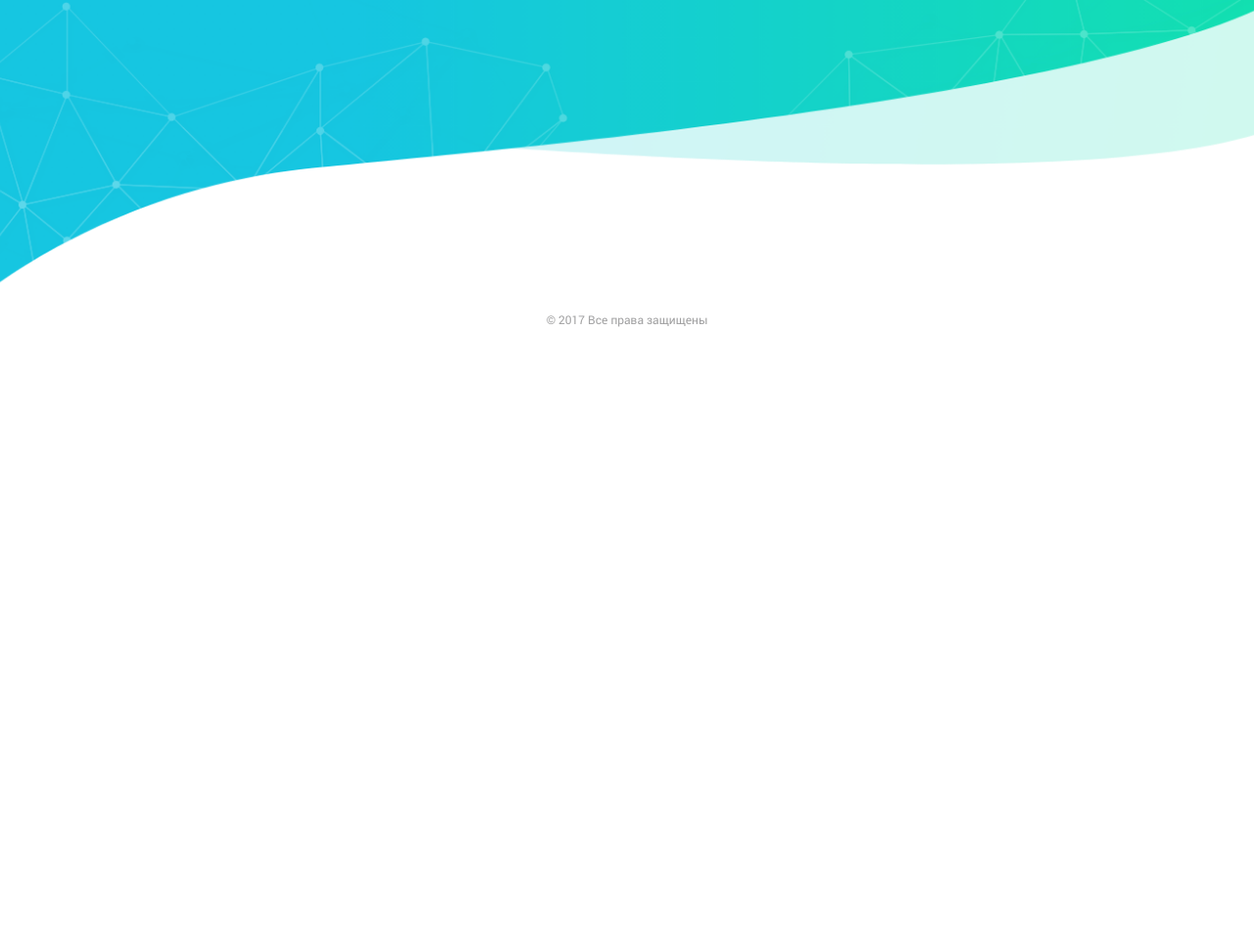
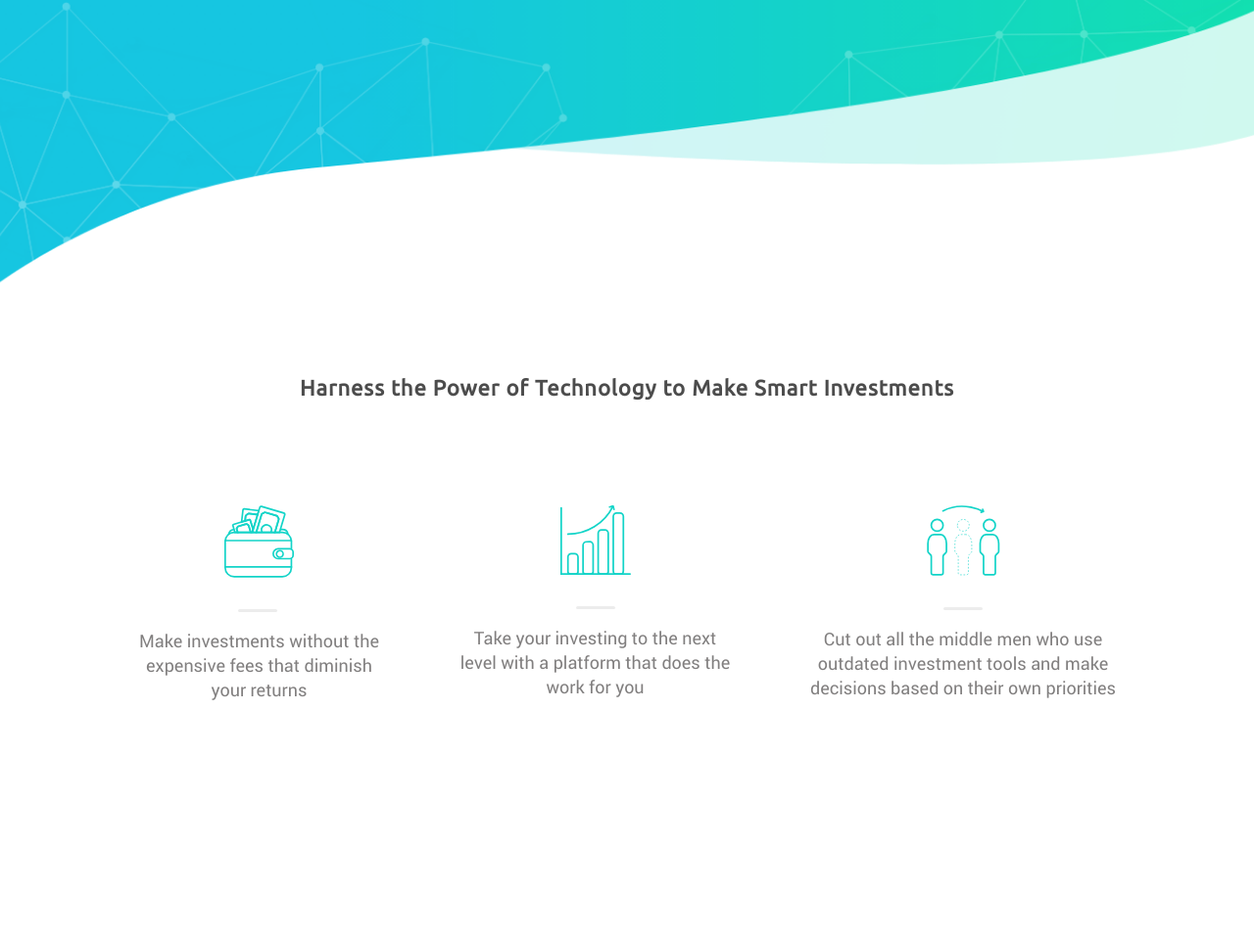
Before and after one commit to jeyakoroll/Tradey, a website: page index.html in a window 1280 px wide. Shown: the part 458-1425 px from the top of the page at 98% size. Before the commit the page ends 810 px from the top, so only its background shows below. Drawn offline with Linux system fonts and the light colour scheme.

Commit message:
work static done

```diff
--- a/index.html
+++ b/index.html
@@ -57,15 +57,31 @@
 				<button class="features__button">Get started</button>
 			</div>
 		</section>
-
+		<section class="works">
+			<div class="box">
+				<h4 class="works__title">Harness the Power of Technology to Make Smart Investments</h4>
+				<div class="work__content">
+					<div class="works__item">
+						<img src="public/icons/icon-1.svg" alt="" class="works__item-icon">
+						<p class="works__item-text works__item-text_one">Make investments without the expensive fees that diminish your returns</p>
+					</div>
+					<div class="works__item">
+						<img src="public/icons/icon-2.svg" alt="" class="works__item-icon">
+						<p class="works__item-text works__item-text_two">Take your investing to the next level with a platform that does the work for you</p>
+					</div>
+					<div class="works__item">
+						<img src="public/icons/icon-3.svg" alt="" class="works__item-icon">
+						<p class="works__item-text works__item-text_three">Cut out all the middle men who use outdated investment tools and make decisions based on their own priorities</p>
+					</div>
+				</div>
+			</div>
+		</section>
 		<!-- for sticky footer -->
 		<div class="empty"></div>
 	</main>
 
 	<!-- Site footer -->
-	<footer class="footer">
-		<p class="footer__copy">© 2017 Все права защищены</p>
-	</footer>
+	<footer class="footer"> </footer>
 	<!-- JS -->
 	<script src="public/js/jquery.min.js"></script>
 	<!-- <script src="public/js/fastclick.js"></script>
--- a/source/css/main.scss
+++ b/source/css/main.scss
@@ -404,6 +404,118 @@ a {
   padding-bottom: 5px;
   cursor: pointer;
 }
+// WORKS AREA
+.works {
+  min-height: 615px;
+  & .box {
+    display: flex;
+    flex-direction: column;
+    align-items: center;
+  }
+}
+.works__title {
+  font-size: 22px;
+  @include jenya(bunt);
+  color: rgba(0, 0, 0, 0.7);
+  letter-spacing: 1px;
+  line-height: 30px;
+  margin-bottom: 105px;
+}
+.work__content {
+  display: flex;
+  width: 100%;
+  padding: 0 7px;
+  justify-content: space-between;
+}
+.works__item {
+  width: 255px;
+  display: flex;
+  flex-direction: column;
+  align-items: center;
+  &:nth-child(2) {
+    width: 280px;
+  }
+  &:last-child {
+    width: 320px;
+  }
+}
+.works__item-icon {
+  margin-bottom: 52px;
+}
+.works__item-text {
+  text-align: center;
+  font-size: 18px;
+  font-weight: 400;
+  line-height: 25px;
+  color: #817f7f;
+  position: relative;
+  transition: all 0.3s;
+  &_one {
+    &::before {
+      content: "";
+      position: absolute;
+      top: -20px;
+      left: 106px;
+      width: 40px;
+      height: 3px;
+      border-radius: 8px;
+      background-color: #454949;
+      opacity: 0.1;
+      margin-bottom: 16px;
+      transition: opacity 0.3s;
+    }
+    &:hover {
+      color: #000;
+      &::before {
+        opacity: 0.2;
+      }
+    }
+  }
+  &_two {
+    &::before {
+      content: "";
+      position: absolute;
+      width: 40px;
+      top: -20px;
+      left: 120px;
+      height: 3px;
+      border-radius: 8px;
+      background-color: #454949;
+      opacity: 0.1;
+      margin-bottom: 16px;
+      transition: opacity 0.3s;
+    }
+    &:hover {
+      color: #000;
+      &::before {
+        opacity: 0.2;
+      }
+    }
+  }
+  &_three {
+    &::before {
+      content: "";
+      position: absolute;
+      width: 40px;
+      top: -20px;
+      left: 140px;
+      height: 3px;
+      border-radius: 8px;
+      background-color: #454949;
+      opacity: 0.1;
+      margin-bottom: 16px;
+      transition: opacity 0.3s;
+    }
+    &:hover {
+      color: #000;
+      &::before {
+        opacity: 0.2;
+      }
+    }
+  }
+  &:hover {
+  }
+}
 // FOOTER AREA
 .footer {
   position: relative;
@@ -418,8 +530,7 @@ a {
 }
 /* Common button styles */
 .button {
-  float: left;
-  // min-width: 150px; // max-width: 250px;
+  float: left; // min-width: 150px; // max-width: 250px;
   display: block;
   margin: 1em;
   text-align: center;
```
Also changed, not shown: public/css/all.min.css, public/fonts/UbuntuMedium/UbuntuMedium.ttf.
